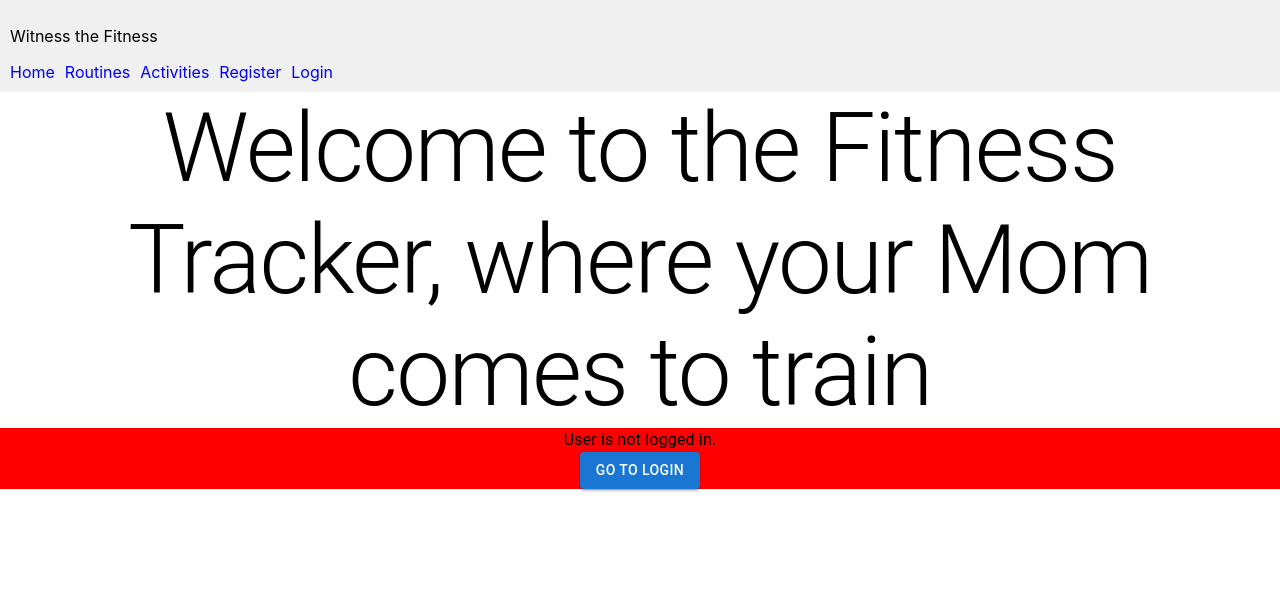
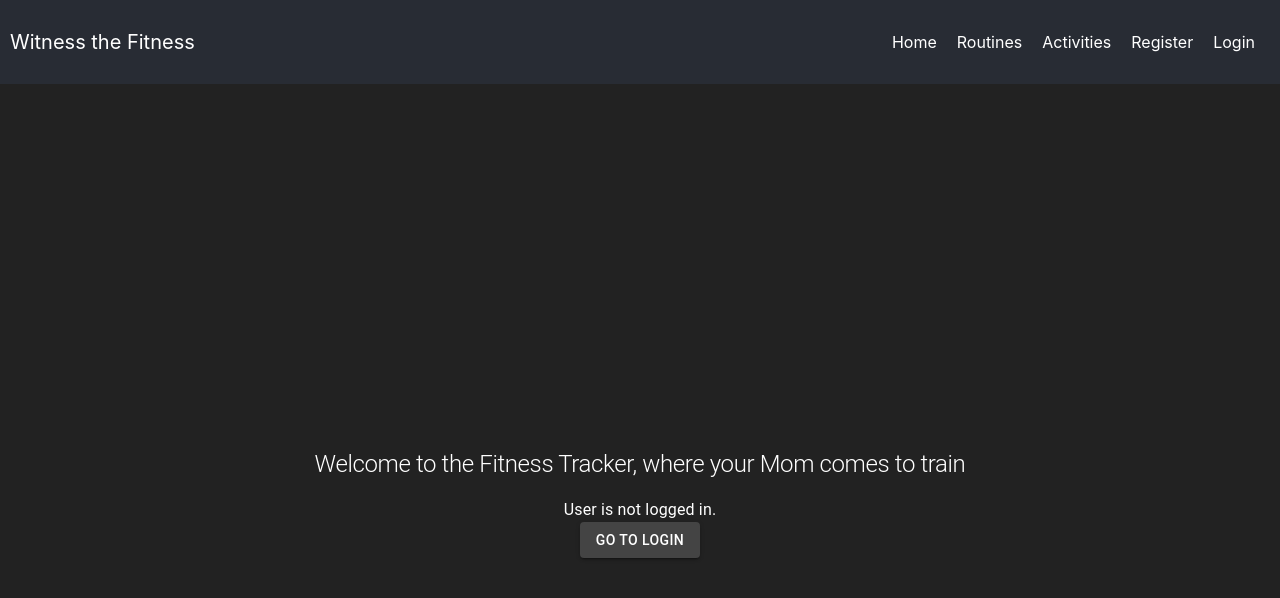
Before and after one commit to scottistas1406/FitnessTrackerFrontEnd, a React (Create React App) app: page / in a window 1280 px wide. Shown: the top 598 px of the page. Built offline with nearby package versions, Linux system fonts and the light colour scheme.

Commit message:
Dark Theme Update

```diff
--- a/package.json
+++ b/package.json
@@ -3,6 +3,9 @@
   "version": "0.1.0",
   "private": true,
   "dependencies": {
+    "@emotion/react": "^11.11.1",
+    "@emotion/styled": "^11.11.0",
+    "@mui/material": "^5.13.5",
     "@testing-library/jest-dom": "^5.16.5",
     "@testing-library/react": "^13.4.0",
     "@testing-library/user-event": "^13.5.0",
--- a/src/App.css
+++ b/src/App.css
@@ -1,5 +1,10 @@
+body {
+  background-color: #222;
+}
+
 .App {
   text-align: center;
+  color: white; /* Set text color to white */
 }
 
 .App-logo {
@@ -13,8 +18,9 @@
   }
 }
 
-button{
-  background-color: #282c34;
+button {
+  background-color: #444; /* Set button background color */
+  color: white; /* Set button text color */
 }
 
 .App-header {
--- a/src/App.js
+++ b/src/App.js
@@ -1,6 +1,7 @@
 import React, { useState, useEffect } from 'react';
 import { Home, Routines, Activities, Register, Login, CreateActivity, Navbar, MyRoutines } from './components';
 import { BrowserRouter as Router, Route, Routes } from 'react-router-dom';
+import './App.css';
 
 function App() {
   const [token, setToken] = useState(localStorage.getItem('token'));
--- a/src/components/Navbar.js
+++ b/src/components/Navbar.js
@@ -1,6 +1,8 @@
 import React from 'react';
 import { NavLink } from 'react-router-dom';
 import '../style/navbar.css';
+
+
 
 const Navbar = ({ token }) => {
   console.log('nav', token); // Access the token prop
--- a/src/style/home.css
+++ b/src/style/home.css
@@ -1,11 +1,42 @@
 .home-container {
-    text-align: center;
-  }
+  display: flex;
+  flex-direction: column;
+  align-items: center;
+  justify-content: center;
+  height: 100vh;
+  padding: 20px;
+  background-color: #222;
+}
 
-  .logged-in {
-    background-color: green;
-  }
+.home-container h1 {
+  font-size: 24px;
+  color: white;
+}
 
-  .not-logged-in {
-    background-color: red;
-  }
+.logged-in {
+  margin-top: 20px;
+  text-align: center;
+  color: white;
+}
+
+.not-logged-in {
+  margin-top: 20px;
+  text-align: center;
+  color: white;
+}
+
+.logged-in button,
+.not-logged-in button {
+  background-color: #444;
+  color: white;
+}
+
+.logged-in p,
+.not-logged-in p {
+  font-size: 16px;
+}
+
+.logged-in a,
+.not-logged-in a {
+  color: #61dafb;
+}
--- a/src/style/navbar.css
+++ b/src/style/navbar.css
@@ -1,14 +1,19 @@
 .navbar {
-    background-color: #f0f0f0;
+  display: flex;
+  justify-content: space-between;
+  align-items: center;
+  background-color: #282c34;
+  color: white;
   padding: 10px;
 }
 
+.navbar p {
+  font-size: 20px;
+}
+
 .navbar-list {
+  list-style-type: none;
   display: flex;
-    justify-content: flex-start;
-    list-style-type: none;
-    margin: 0;
-    padding: 0;
 }
 
 .navbar-item {
@@ -16,10 +21,11 @@
 }
 
 .navbar-item a {
-    color: blue;
+  color: white;
   text-decoration: none;
+  padding: 5px;
 }
 
-  .active-link {
-    color: red;
+.navbar-item a.active-link {
+  font-weight: bold;
 }
```
Also changed, not shown: 1 other file (tests, documents, lock files or other folders). Lines whose indentation alone changed are shown as unchanged.
